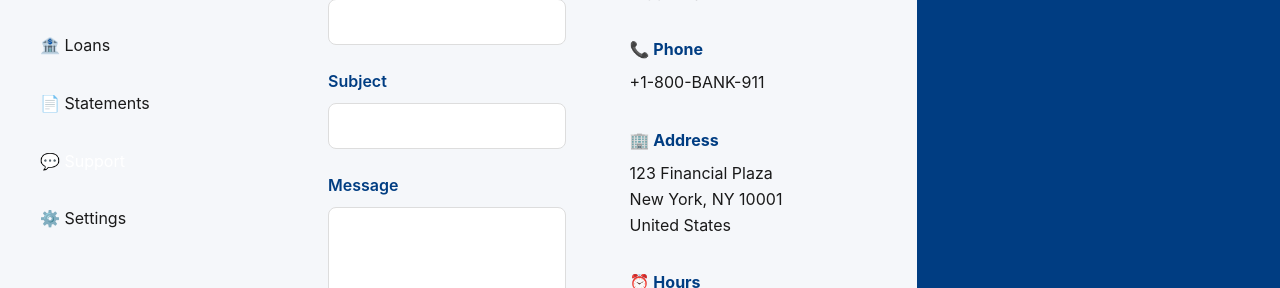
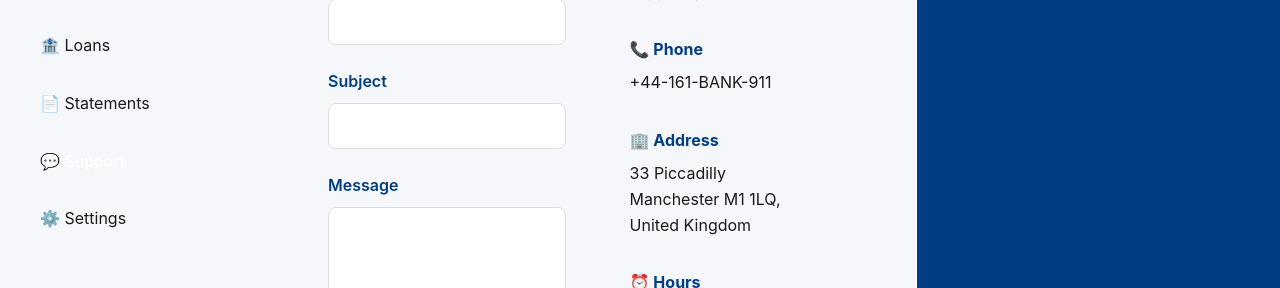
Before and after one commit to cfrancisx/aurelius, a website: page views/dashboard/support.html in a window 1280 px wide. Shown: the part 329-617 px from the top of the page. Drawn offline with nearby package versions, Linux system fonts and the light colour scheme; no server answers; sample sign-in values are in the browser's storage.

Commit message:
Address update

```diff
--- a/views/dashboard/support.html
+++ b/views/dashboard/support.html
@@ -62,11 +62,11 @@
                             </div>
                             <div class="info-item">
                                 <strong>📞 Phone</strong>
-                                <p>+1-800-BANK-911</p>
+                                <p>+44-161-BANK-911</p>
                             </div>
                             <div class="info-item">
                                 <strong>🏢 Address</strong>
-                                <p>123 Financial Plaza<br>New York, NY 10001<br>United States</p>
+                                <p>33 Piccadilly<br>Manchester M1 1LQ,<br>United Kingdom</p>
                             </div>
                             <div class="info-item">
                                 <strong>⏰ Hours</strong>
```
